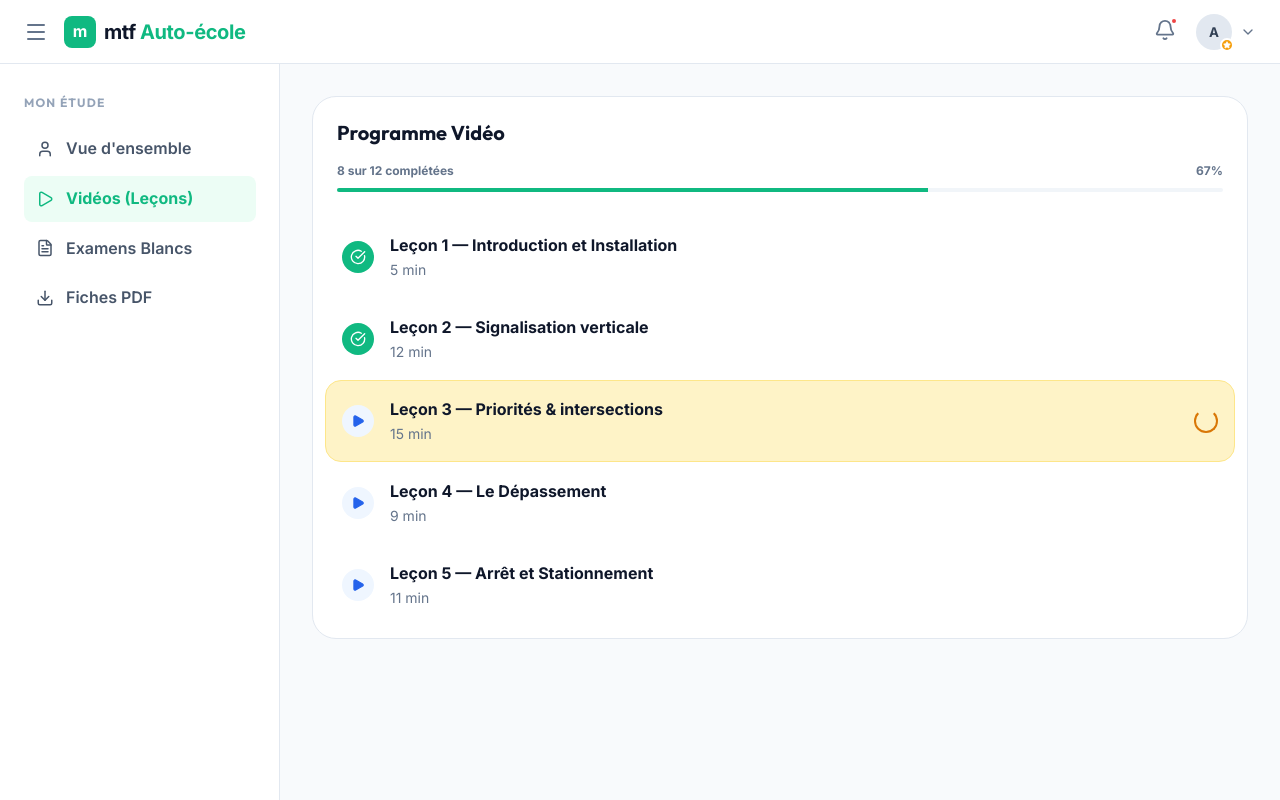
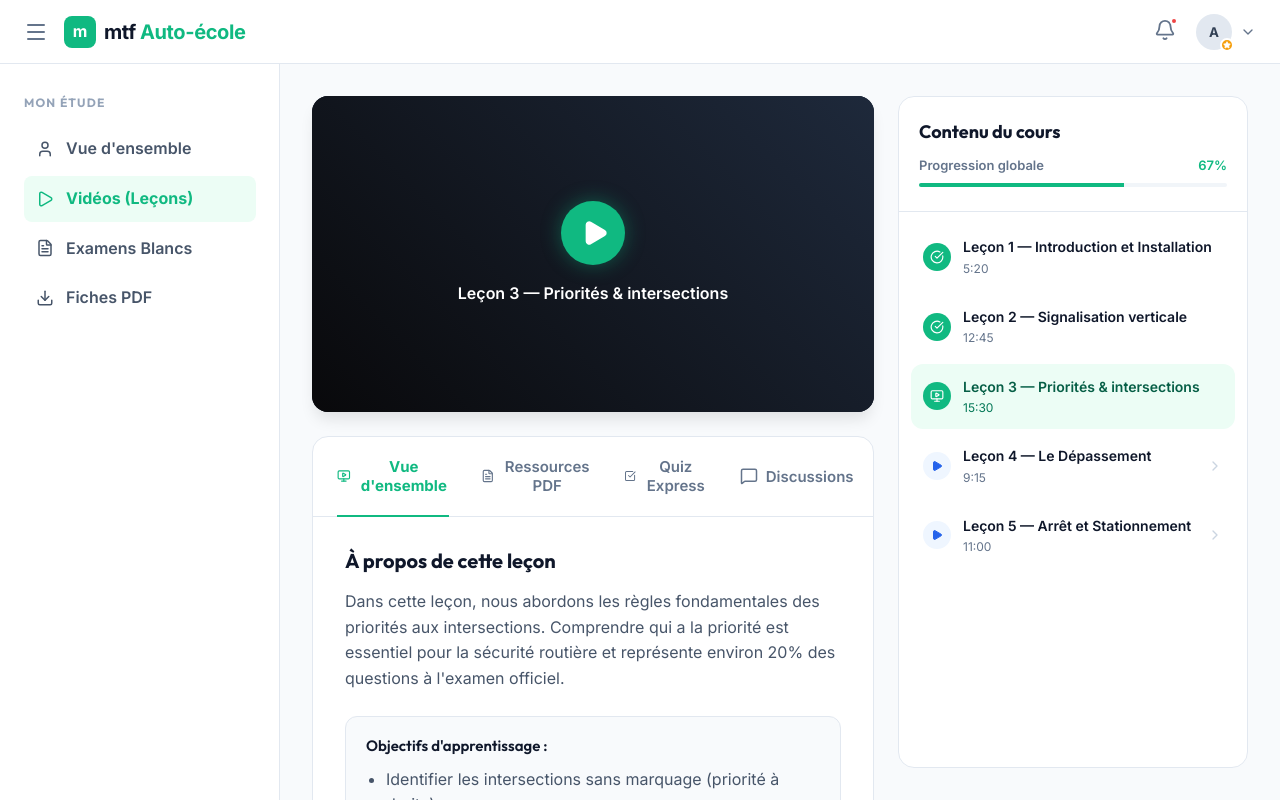
Before and after one commit to mtfdelivery/mtf_Auto--cole, a React (Vite) app: page /dashboard/videos in a window 1280 px wide. Shown: the top 800 px of the page. Built offline with nearby package versions, Linux system fonts and the light colour scheme.

Commit message:
feat: complete LMS interface in DashboardVideos with player, tabs, and interactive playlist

```diff
--- a/src/pages/learner/DashboardVideos.tsx
+++ b/src/pages/learner/DashboardVideos.tsx
@@ -1,59 +1,183 @@
-import { Play, CheckCircle, Lock } from 'lucide-react';
+import { useState } from 'react';
+import { Play, CheckCircle, Lock, MonitorPlay, FileText, HelpCircle, MessageSquare, Download, ChevronRight, CheckSquare } from 'lucide-react';
 
 const userProfile = { isPremium: true, videosWatched: 8, totalVideos: 12 };
+
 const videos = [
-    { id: 1, title: "Leçon 1 — Introduction et Installation", duration: "5 min", completed: true, isPremium: false },
-    { id: 2, title: "Leçon 2 — Signalisation verticale", duration: "12 min", completed: true, isPremium: false },
-    { id: 3, title: "Leçon 3 — Priorités & intersections", duration: "15 min", completed: false, isPremium: true, progress: 45 },
-    { id: 4, title: "Leçon 4 — Le Dépassement", duration: "9 min", completed: false, isPremium: true, progress: 0 },
-    { id: 5, title: "Leçon 5 — Arrêt et Stationnement", duration: "11 min", completed: false, isPremium: true, progress: 0 },
+    { id: 1, title: "Leçon 1 — Introduction et Installation", duration: "5:20", completed: true, isPremium: false },
+    { id: 2, title: "Leçon 2 — Signalisation verticale", duration: "12:45", completed: true, isPremium: false },
+    { id: 3, title: "Leçon 3 — Priorités & intersections", duration: "15:30", completed: false, isPremium: true, progress: 45 },
+    { id: 4, title: "Leçon 4 — Le Dépassement", duration: "9:15", completed: false, isPremium: true, progress: 0 },
+    { id: 5, title: "Leçon 5 — Arrêt et Stationnement", duration: "11:00", completed: false, isPremium: true, progress: 0 },
 ];
 
 export default function DashboardVideos() {
+    const [activeVideoId, setActiveVideoId] = useState(3);
+    const [activeTab, setActiveTab] = useState<'overview' | 'resources' | 'quiz' | 'qa'>('overview');
+
+    const activeVideo = videos.find(v => v.id === activeVideoId) || videos[2];
+
     return (
-        <section style={{ background: '#fff', border: '1px solid #e2e8f0', borderRadius: 24, overflow: 'hidden' }}>
-            <div style={{ padding: '24px 24px 0' }}>
-                <h2 style={{ fontSize: '1.25rem', fontWeight: 800, color: '#0f172a', margin: 0, marginBottom: 16 }}>Programme Vidéo</h2>
-                <div style={{ display: 'flex', justifyContent: 'space-between', fontSize: '0.75rem', fontWeight: 700, color: '#64748b', marginBottom: 8 }}>
-                    <span>{userProfile.videosWatched} sur {userProfile.totalVideos} complétées</span>
-                    <span>{Math.round((userProfile.videosWatched / userProfile.totalVideos) * 100)}%</span>
+        <div style={{ display: 'grid', gridTemplateColumns: 'minmax(0, 1fr) 350px', gap: 24, alignItems: 'start' }}>
+
+            {/* LEFT: MAIN PLAYER & TABS */}
+            <div style={{ display: 'flex', flexDirection: 'column', gap: 24 }}>
+
+                {/* Video Player Container */}
+                <div style={{ background: '#0f172a', borderRadius: 16, overflow: 'hidden', aspectRatio: '16/9', position: 'relative', boxShadow: '0 10px 15px -3px rgba(0,0,0,0.1)' }}>
+                    {/* Mock Video Poster/Player */}
+                    <div style={{ position: 'absolute', inset: 0, display: 'flex', alignItems: 'center', justifyContent: 'center', background: 'linear-gradient(45deg, #09090b, #1e293b)' }}>
+                        <div style={{ textAlign: 'center' }}>
+                            <button style={{ width: 64, height: 64, borderRadius: '50%', background: '#10b981', color: '#fff', border: 'none', display: 'flex', alignItems: 'center', justifyContent: 'center', margin: '0 auto 16px', cursor: 'pointer', boxShadow: '0 0 20px rgba(16,185,129,0.4)', transition: 'transform 0.2s' }}>
+                                <Play size={28} fill="currentColor" style={{ marginLeft: 4 }} />
+                            </button>
+                            <div style={{ color: '#fff', fontWeight: 600 }}>{activeVideo.title}</div>
+                        </div>
+                    </div>
+                </div>
+
+                {/* Tabs & Content */}
+                <div style={{ background: '#fff', borderRadius: 16, border: '1px solid #e2e8f0', minHeight: 400 }}>
+                    <div style={{ display: 'flex', borderBottom: '1px solid #e2e8f0', padding: '0 24px', gap: 32 }}>
+                        {[
+                            { id: 'overview', icon: MonitorPlay, label: "Vue d'ensemble" },
+                            { id: 'resources', icon: FileText, label: "Ressources PDF" },
+                            { id: 'quiz', icon: CheckSquare, label: "Quiz Express" },
+                            { id: 'qa', icon: MessageSquare, label: "Discussions" }
+                        ].map(tab => (
+                            <button
+                                key={tab.id}
+                                onClick={() => setActiveTab(tab.id as any)}
+                                style={{
+                                    display: 'flex', alignItems: 'center', gap: 8, padding: '20px 0',
+                                    border: 'none', background: 'transparent', cursor: 'pointer',
+                                    color: activeTab === tab.id ? '#10b981' : '#64748b',
+                                    fontWeight: activeTab === tab.id ? 700 : 600,
+                                    borderBottom: activeTab === tab.id ? '2px solid #10b981' : '2px solid transparent',
+                                    marginBottom: -1, fontSize: '0.9375rem', transition: 'all 0.2s'
+                                }}
+                            >
+                                <tab.icon size={18} /> {tab.label}
+                            </button>
+                        ))}
+                    </div>
+
+                    <div style={{ padding: 32 }}>
+                        {activeTab === 'overview' && (
+                            <div>
+                                <h3 style={{ fontSize: '1.25rem', fontWeight: 700, margin: '0 0 16px', color: '#0f172a' }}>À propos de cette leçon</h3>
+                                <p style={{ color: '#475569', lineHeight: 1.6, marginBottom: 24 }}>
+                                    Dans cette leçon, nous abordons les règles fondamentales des priorités aux intersections.
+                                    Comprendre qui a la priorité est essentiel pour la sécurité routière et représente environ 20% des questions à l'examen officiel.
+                                </p>
+                                <div style={{ background: '#f8fafc', padding: 20, borderRadius: 12, border: '1px solid #e2e8f0' }}>
+                                    <h4 style={{ margin: '0 0 12px', fontSize: '0.9375rem', fontWeight: 600, color: '#0f172a' }}>Objectifs d'apprentissage :</h4>
+                                    <ul style={{ margin: 0, paddingLeft: 20, color: '#475569', lineHeight: 1.6, display: 'flex', flexDirection: 'column', gap: 8 }}>
+                                        <li>Identifier les intersections sans marquage (priorité à droite).</li>
+                                        <li>Comprendre l'usage des panneaux Stop et Cédez-le-passage.</li>
+                                        <li>Analyser rapidement la situation aux ronds-points.</li>
+                                    </ul>
+                                </div>
+                            </div>
+                        )}
+
+                        {activeTab === 'resources' && (
+                            <div>
+                                <h3 style={{ fontSize: '1.25rem', fontWeight: 700, margin: '0 0 16px', color: '#0f172a' }}>Documents d'accompagnement</h3>
+                                <div style={{ display: 'flex', flexDirection: 'column', gap: 12 }}>
+                                    <div style={{ display: 'flex', alignItems: 'center', justifyContent: 'space-between', padding: '16px 20px', border: '1px solid #e2e8f0', borderRadius: 12, background: '#fff' }}>
+                                        <div style={{ display: 'flex', alignItems: 'center', gap: 16 }}>
+                                            <div style={{ width: 40, height: 40, background: '#fee2e2', color: '#dc2626', borderRadius: 8, display: 'flex', alignItems: 'center', justifyContent: 'center' }}>
+                                                <FileText size={20} />
+                                            </div>
+                                            <div>
+                                                <div style={{ fontWeight: 600, color: '#0f172a' }}>Schéma des Intersections (PDF)</div>
+                                                <div style={{ fontSize: '0.8125rem', color: '#64748b' }}>1.2 MB • Résumé visuel</div>
+                                            </div>
+                                        </div>
+                                        <button style={{ display: 'flex', alignItems: 'center', gap: 8, padding: '8px 16px', background: '#f1f5f9', color: '#0f172a', border: '1px solid #e2e8f0', borderRadius: 8, fontWeight: 600, fontSize: '0.875rem', cursor: 'pointer' }}>
+                                            <Download size={16} /> Télécharger
+                                        </button>
+                                    </div>
+                                </div>
+                            </div>
+                        )}
+
+                        {activeTab === 'quiz' && (
+                            <div>
+                                <div style={{ display: 'flex', alignItems: 'center', gap: 12, marginBottom: 24, padding: 16, background: '#eff6ff', borderRadius: 12, border: '1px solid #bfdbfe' }}>
+                                    <HelpCircle size={24} color="#2563eb" />
+                                    <div>
+                                        <div style={{ fontWeight: 600, color: '#1e3a8a' }}>Testez vos connaissances !</div>
+                                        <div style={{ fontSize: '0.875rem', color: '#1d4ed8' }}>Ce mini-quiz de 3 questions validera cette leçon.</div>
+                                    </div>
+                                </div>
+                                <button style={{ width: '100%', padding: 16, background: '#2563eb', color: '#fff', border: 'none', borderRadius: 12, fontWeight: 600, fontSize: '1rem', cursor: 'pointer' }}>
+                                    Démarrer le Quiz
+                                </button>
+                            </div>
+                        )}
+
+                        {activeTab === 'qa' && (
+                            <div style={{ textAlign: 'center', padding: '40px 0', color: '#64748b' }}>
+                                <MessageSquare size={48} style={{ opacity: 0.2, marginBottom: 16 }} />
+                                <div style={{ fontWeight: 600, fontSize: '1.125rem', color: '#0f172a', marginBottom: 8 }}>Aucune question pour le moment</div>
+                                <div>Soyez le premier à poser une question au moniteur sur ce chapitre.</div>
+                            </div>
+                        )}
+                    </div>
+                </div>
+            </div>
+
+            {/* RIGHT: PLAYLIST SIDEBAR */}
+            <div style={{ background: '#fff', border: '1px solid #e2e8f0', borderRadius: 16, display: 'flex', flexDirection: 'column', height: 'calc(100vh - 128px)', position: 'sticky', top: 64 }}>
+                <div style={{ padding: '24px 20px', borderBottom: '1px solid #e2e8f0' }}>
+                    <h2 style={{ fontSize: '1.125rem', fontWeight: 700, color: '#0f172a', margin: 0, marginBottom: 12 }}>Contenu du cours</h2>
+                    <div style={{ display: 'flex', alignItems: 'center', justifyContent: 'space-between', fontSize: '0.8125rem', fontWeight: 600, color: '#64748b', marginBottom: 8 }}>
+                        <span>Progression globale</span>
+                        <span style={{ color: '#10b981' }}>{Math.round((userProfile.videosWatched / userProfile.totalVideos) * 100)}%</span>
                     </div>
                     <div style={{ width: '100%', height: 4, background: '#f1f5f9', borderRadius: 2, overflow: 'hidden' }}>
                         <div style={{ width: `${(userProfile.videosWatched / userProfile.totalVideos) * 100}%`, height: '100%', background: '#10b981' }} />
                     </div>
                 </div>
 
-            <div style={{ padding: 12, marginTop: 12 }}>
+                <div style={{ overflowY: 'auto', flex: 1, padding: 12 }}>
                     {videos.map((vid, i) => {
                         const isLocked = !userProfile.isPremium && vid.isPremium;
-                    const isActive = vid.progress !== undefined && vid.progress > 0;
+                        const isSelected = activeVideoId === vid.id;
 
                         return (
-                        <div key={vid.id} style={{
-                            display: 'flex', alignItems: 'center', gap: 16, padding: '16px',
-                            borderRadius: 16, background: isActive ? '#fef3c7' : 'transparent',
-                            border: isActive ? '1px solid #fde68a' : '1px solid transparent',
-                            cursor: isLocked ? 'not-allowed' : 'pointer'
-                        }}>
+                            <div
+                                key={vid.id}
+                                onClick={() => !isLocked && setActiveVideoId(vid.id)}
+                                style={{
+                                    display: 'flex', alignItems: 'center', gap: 12, padding: '12px',
+                                    borderRadius: 12, background: isSelected ? '#ecfdf5' : 'transparent',
+                                    cursor: isLocked ? 'not-allowed' : 'pointer', transition: 'background 0.2s',
+                                    marginBottom: 4
+                                }}
+                            >
                                 <div style={{
-                                width: 32, height: 32, borderRadius: '50%', flexShrink: 0,
-                                background: vid.completed ? '#10b981' : isLocked ? '#f1f5f9' : '#eff6ff',
-                                color: vid.completed ? '#fff' : isLocked ? '#94a3b8' : '#2563eb',
+                                    width: 28, height: 28, borderRadius: '50%', flexShrink: 0,
+                                    background: vid.completed ? '#10b981' : isLocked ? '#f1f5f9' : isSelected ? '#10b981' : '#eff6ff',
+                                    color: vid.completed ? '#fff' : isLocked ? '#94a3b8' : isSelected ? '#fff' : '#2563eb',
                                     display: 'flex', alignItems: 'center', justifyContent: 'center'
                                 }}>
-                                {vid.completed ? <CheckCircle size={16} /> : isLocked ? <Lock size={16} /> : <Play size={14} fill="currentColor" />}
+                                    {vid.completed ? <CheckCircle size={14} /> : isLocked ? <Lock size={14} /> : isSelected ? <MonitorPlay size={14} /> : <Play size={12} fill="currentColor" />}
                                 </div>
-                            <div style={{ flex: 1, minWidth: 0, opacity: isLocked ? 0.6 : 1 }}>
-                                <div style={{ fontWeight: 700, color: '#0f172a', fontSize: '1rem', whiteSpace: 'nowrap', overflow: 'hidden', textOverflow: 'ellipsis' }}>{vid.title}</div>
-                                <div style={{ fontSize: '0.875rem', color: '#64748b' }}>{vid.duration}</div>
+                                <div style={{ flex: 1, minWidth: 0, opacity: isLocked ? 0.5 : 1 }}>
+                                    <div style={{ fontWeight: 600, color: isSelected ? '#065f46' : '#0f172a', fontSize: '0.875rem', whiteSpace: 'nowrap', overflow: 'hidden', textOverflow: 'ellipsis' }}>{vid.title}</div>
+                                    <div style={{ fontSize: '0.75rem', color: isSelected ? '#047857' : '#64748b' }}>{vid.duration}</div>
                                 </div>
-                            {isActive && (
-                                <div style={{ width: 24, height: 24, borderRadius: '50%', border: '2px solid #d97706', borderTopColor: 'transparent', animation: 'spin 1s linear infinite' }} />
+                                {!isLocked && !vid.completed && !isSelected && (
+                                    <ChevronRight size={16} color="#cbd5e1" />
                                 )}
                             </div>
                         );
                     })}
                 </div>
-        </section>
+            </div>
+        </div>
     );
 }
```
Lines whose indentation alone changed are shown as unchanged.
